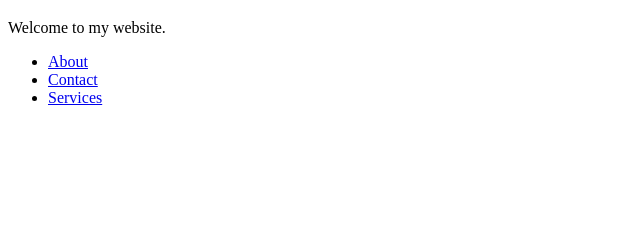
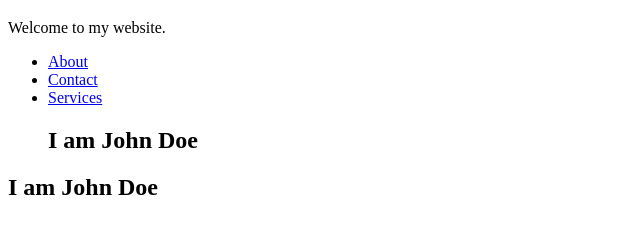
Before and after one commit to ajmalkhangithub/new_repo, a plain HTML site: page index.html in a window 1280 px wide. Shown: the part 61-294 px from the top of the page, without its empty margins (0-640 px from the left). Drawn offline with Linux system fonts and the light colour scheme.

Commit message:
I add another h2 tag

```diff
--- a/index.html
+++ b/index.html
@@ -12,6 +12,8 @@
         <li><a href="about.html">About</a></li>
         <li><a href="contact.html">Contact</a></li>
         <li><a href="services.html">Services</a></li>
+        <h2>I am John Doe</h2>
     </ul>
+    <h2>I am John Doe</h2>
 </body>
 </html>
```
